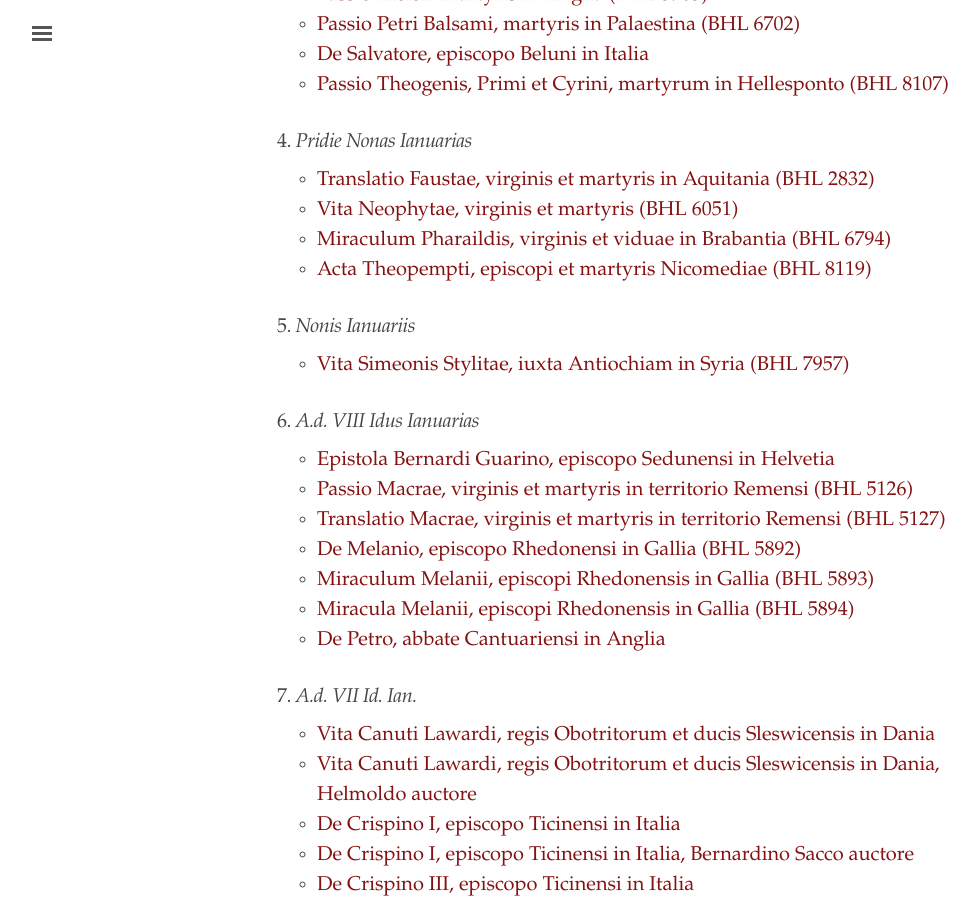
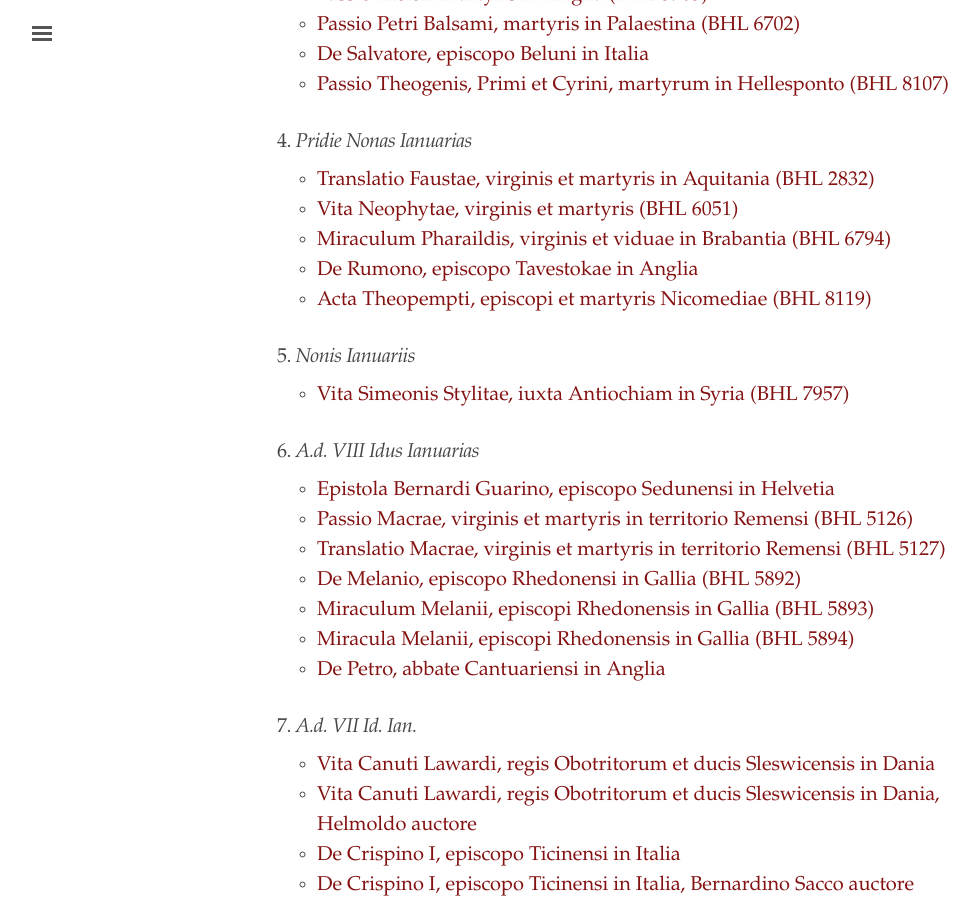
Before and after one commit to cjkoepke1/latin-hagiography, a Jekyll site: the page built from index.md, in a window 1280 px wide and 900 px high, scrolled down 1295 px. Shown: the whole window, without its empty margins (3-982 px from the left). Built offline with Jekyll 4.4.1, drawn with Linux system fonts in a browser that asks for light colours.

Commit message:
Added De Rumono

```diff
--- a/index.md
+++ b/index.md
@@ -51,6 +51,7 @@ title: "Latin Hagiography"
 - [Translatio Faustae, virginis et martyris in Aquitania (BHL 2832)](https://cjkoepke1.github.io/latin-hagiography/texts/translatio-faustae/)
 - [Vita Neophytae, virginis et martyris (BHL 6051)](https://cjkoepke1.github.io/latin-hagiography/texts/vita-neophytae/)
 - [Miraculum Pharaildis, virginis et viduae in Brabantia (BHL 6794)](https://cjkoepke1.github.io/latin-hagiography/texts/miraculum-pharaildis/)
+- [De Rumono, episcopo Tavestokae in Anglia](https://cjkoepke1.github.io/latin-hagiography/texts/de-rumono/)
 - [Acta Theopempti, episcopi et martyris Nicomediae (BHL 8119)](https://cjkoepke1.github.io/latin-hagiography/texts/acta-theopempti/)
 
 ### 5. *Nonis Ianuariis*
```
